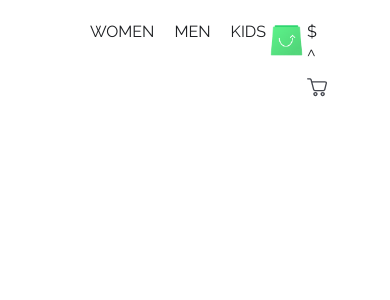
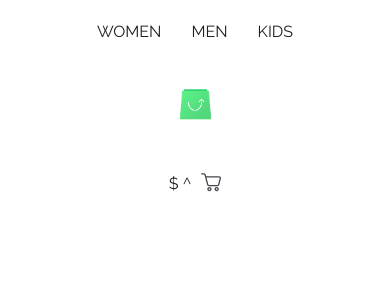
Before and after one commit to MohamedSaid7102/E-Commerce-Scandiweb, a React (Create React App) app: page / in a window 390 px wide. Shown: the top 300 px of the page. Built offline with nearby package versions, Linux system fonts and the light colour scheme.

Commit message:
NavBar responsiveness

```diff
--- a/src/assets/style/app.css
+++ b/src/assets/style/app.css
@@ -3,45 +3,53 @@
   --c-txt: #1d1f22;
 }
 /* NavBar start */
-.nav-bar {
+.navbar {
   display: flex;
   justify-content: space-between;
+  align-items: center;
   padding: 2rem 9rem 0;
+  max-width: 100%;
+  height: max-content;
 }
 
-.nav-bar ul {
+.navbar ul {
   list-style: none;
   display: flex;
-  gap: 2rem;
   text-align: center;
 }
 
-.nav-bar a {
+.navbar a {
   text-decoration: none;
   text-transform: uppercase;
 }
 
-.nav-bar .nav__item {
-  padding-bottom: 30px;
+.navbar .nav__item {
+  padding: 0 15px 20px;
 }
 
-.nav-bar .nav__item.active {
+.navbar .nav__item.active {
   color: var(--c-primary, #5ece7b);
   border-bottom: 2px solid var(--c-primary, #5ece7b);
   font-weight: 600;
 }
 
-.nav-bar .logo {
+.navbar .logo {
   width: 41px;
   height: 41px;
+  /* To be totally centered visually */
+  transform: translateX(-100%);
+  -webkit-transform: translateX(-100%);
+  -moz-transform: translateX(-100%);
+  -ms-transform: translateX(-100%);
+  -o-transform: translateX(-100%);
 }
 
-.nav-bar .cart-btn {
+.navbar .cart-btn {
   background-color: transparent;
   border: none;
 }
 
-.nav-bar .nav__utils {
+.navbar .nav__utils {
   display: flex;
   gap: 1rem;
   flex-flow: row wrap;
@@ -49,3 +57,37 @@
   justify-content: center;
 }
 /* NavBar end */
+
+/* Responsiveness */
+/* Nav */
+@media (max-width: 610px) {
+  .navbar {
+    flex-direction: column;
+    padding: 2rem 0 0;
+    gap: 4rem;
+  }
+}
+@media (max-width: 760px) {
+  .navbar .logo {
+    transform: translateX(0);
+    -webkit-transform: translateX(0);
+    -moz-transform: translateX(0);
+    -ms-transform: translateX(0);
+    -o-transform: translateX(0);
+  }
+}
+@media (max-width: 268px) {
+  .navbar ul {
+    flex-direction: column;
+    gap: 2.7rem;
+    width: 100%;
+  }
+  .navbar ul li {
+    width: 100%;
+  }
+
+  .navbar ul li a {
+    width: 95%;
+    display: inline-block;
+  }
+}
--- /dev/null
+++ b/src/assets/style/responsiveness.css
@@ -0,0 +1,13 @@
+@media (max-width: 610px) {
+  .navbar {
+    flex-direction: column;
+    padding: 2rem 0 0;
+    gap: 4rem;
+  }
+}
+@media (max-width: 268px) {
+  .navbar ul {
+    flex-direction: column;
+    gap: 2.7rem;
+  }
+}
--- a/src/components/NavBar.jsx
+++ b/src/components/NavBar.jsx
@@ -7,7 +7,7 @@ import { Currency } from './common/Currency';
 export class NavBar extends Component {
   render() {
     return (
-      <nav className="nav-bar">
+      <nav className="navbar">
         {/* Categories */}
         <ul>
           <li>
```
Also changed, not shown: 1 other file (tests, documents, lock files or other folders).
